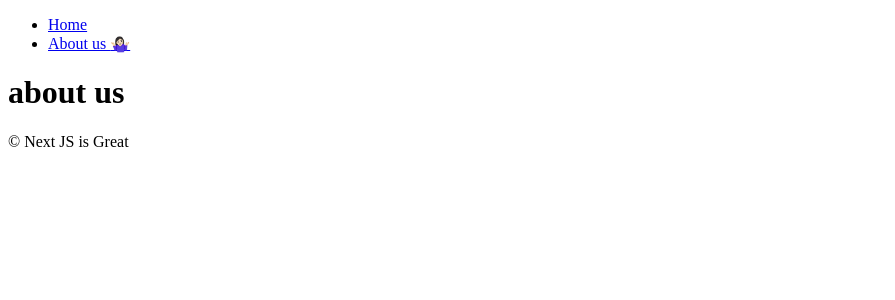
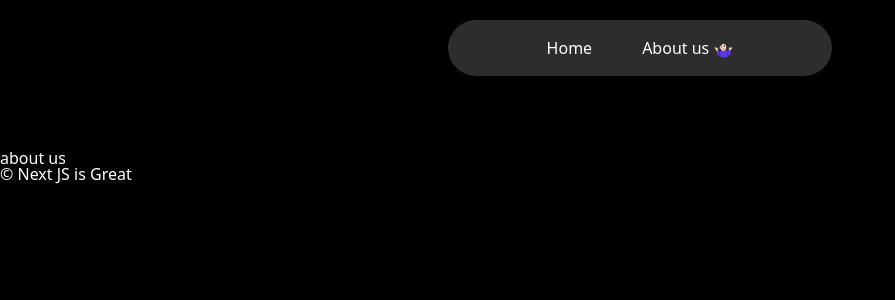
Before and after one commit to KimJeju/work_space, a Next.js app in the folder learn_next/: page /about-us in a window 1280 px wide. Shown: the top 300 px of the page, without its empty margins (0-895 px from the left). Built offline with nearby package versions, Linux system fonts and the light colour scheme.

Commit message:
스타일 적용 및 레이아웃 조정

```diff
--- a/learn_next/app/(movies)/movie/[id]/page.tsx
+++ b/learn_next/app/(movies)/movie/[id]/page.tsx
@@ -14,9 +14,9 @@ export default async function MovieDetail({ params: { id } }: { params: { id: st
             <Suspense fallback={<h1>loading movie info</h1>}>
                 <MovieInfo id={id} />
             </Suspense>
-            <Suspense fallback={<h1>loading movie video</h1>}>
+            {/* <Suspense fallback={<h1>loading movie video</h1>}>
                 <MovieVideos id={id} />
-            </Suspense>
+            </Suspense> */}
         </div>
     )
 }
--- a/learn_next/app/layout.tsx
+++ b/learn_next/app/layout.tsx
@@ -1,3 +1,4 @@
+import '../style/global.css'
 import { Metadata } from "next"
 import Navigation from "../components/navigation"
 
--- a/learn_next/components/navigation.tsx
+++ b/learn_next/components/navigation.tsx
@@ -1,12 +1,13 @@
 "use client"
 import Link from "next/link";
 import { usePathname } from "next/navigation";
+import styles from "../style/navigation.module.css"
 
 export default function Navigation() {
 
     const path = usePathname();
     return (
-        <nav>
+        <nav className={styles.nav}>
             <ul>
                 <li><Link href="/">Home {path === "/" ? "🔥" :  ""}</Link></li>
                 <li><Link href='about-us'>About us {path === "/about-us" ? "🤷🏻‍♀️" : ""}</Link></li>
--- /dev/null
+++ b/learn_next/style/global.css
@@ -0,0 +1,63 @@
+/* reset css */
+html,body,div,span,applet,object,iframe,h1,h2,h3,h4,h5,h6,p,blockquote,pre,
+a,abbr,acronym,address,big,cit,code,del,dfn,em,img,ins,kbd,q,s,samp,small,strike,strong,sub,sup,tt,var,b,u,i,center,dl,dt,dd,ol,ul,li,fieldset,form,label,legend,table,caption,tbody,tfoot,thead,tr,th,td,
+article,aside,canvas,details,embed,figure,figcaption,footer,header,hgroup,menu,nav,output,ruby,section,summary,time,mark,audio,
+video {
+    margin: 0;
+    padding: 0;
+    border: 0;
+    font-size: 100%;
+    font: inherit;
+    vertical-align: baseline;
+}
+
+/* HTML5 display-role reset for older browsers */
+article,aside,details,figcaption,figure,footer,header,hgroup,menu,nav,
+section {
+    display: block;
+}
+
+body {
+    line-height: 1;
+}
+
+ol,
+ul {
+    list-style: none;
+}
+
+blockquote,
+q {
+    quotes: none;
+}
+
+blockquote:before,
+blockquote:after,
+q:before,
+q:after {
+    content: "";
+    content: none;
+}
+
+table {
+    border-collapse: collapse;
+    border-spacing: 0;
+}
+
+/* custom css */
+
+body {
+    padding-top: 150px;
+    font-family: system-ui, -apple-system, BlinkMacSystemFont, 'Segoe UI', Roboto, Oxygen, Ubuntu, Cantarell, 'Open Sans', 'Helvetica Neue', sans-serif;
+    background-color: black;
+    color: white;
+}
+
+a {
+    color: inherit;
+    text-decoration: none;
+}
+
+a:hover {
+    text-decoration: underline;
+}
--- /dev/null
+++ b/learn_next/style/navigation.module.css
@@ -0,0 +1,28 @@
+.nav{
+    background-color: #2d2d2d;
+    position: fixed;
+    width: 30%;
+    margin: 0 auto;
+    top: 20px;
+    border-radius: 50px;
+    padding: 20px 0px;
+    left: 50%;
+    z-index: 10;
+    transform: translateX(-50%);
+    }
+
+    .nav ul {
+    display: flex;
+    justify-content: center;
+    gap: 50px;
+    }
+
+    .nav ul li {
+    list-style: none;
+    transform: none;
+    transition: all 0.1s ease-in-out;
+    }
+
+    .nav ul li:hover {
+    transform: scale(1.05);
+    }
```
Also changed, not shown: learn_next/app/(home)/page.tsx (+9 -8 lines), learn_next/components/movie-info.tsx (+14 -1 lines), learn_next/components/movie.tsx (added, +27 -0 lines), learn_next/style/home.module.css (added, +8 -0 lines), learn_next/style/movie-info.module.css (added, +26 -0 lines), learn_next/style/movie-video.module.css (added, +19 -0 lines), learn_next/style/movie.module.css (added, +26 -0 lines).
